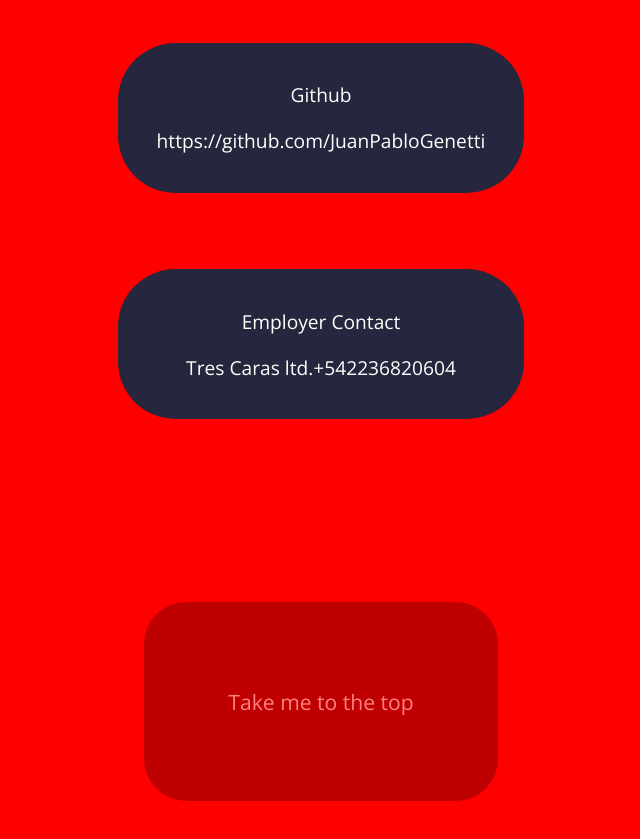
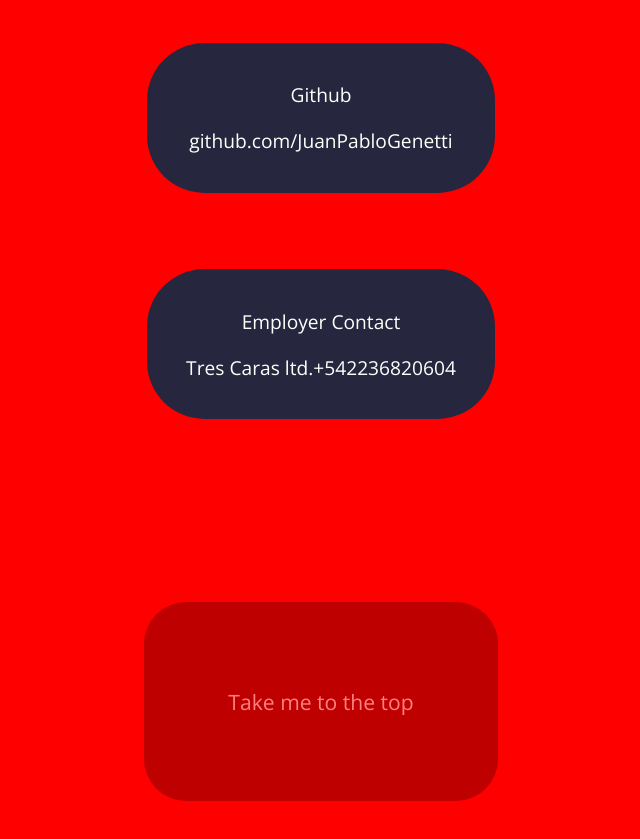
Before and after one commit to JuanPabloGenetti/Portfolio, a plain HTML site: page index.html in a window 1280 px wide. Shown: the part 3060-3899 px from the top of the page, without its empty margins (319-959 px from the left). Drawn offline with nearby package versions, Linux system fonts and the light colour scheme; files that its build step writes are made by us from their sources.

Commit message:
Update index.html

```diff
--- a/index.html
+++ b/index.html
@@ -52,7 +52,7 @@
         <div class="contact-container" >
 
             <div class="card"><div class="title">Mail</div><div class="text">juanpablogenetti2@gmail.com</div></div>
-            <div class="card"><div class="title">Github</div><div class="text">https://github.com/JuanPabloGenetti</div></div>
+            <div class="card"><div class="title">Github</div><div class="text">github.com/JuanPabloGenetti</div></div>
             <div class="card"><div class="title">Employer Contact</div><div class="text">Tres Caras ltd.+542236820604</div></div>
 
 
```
